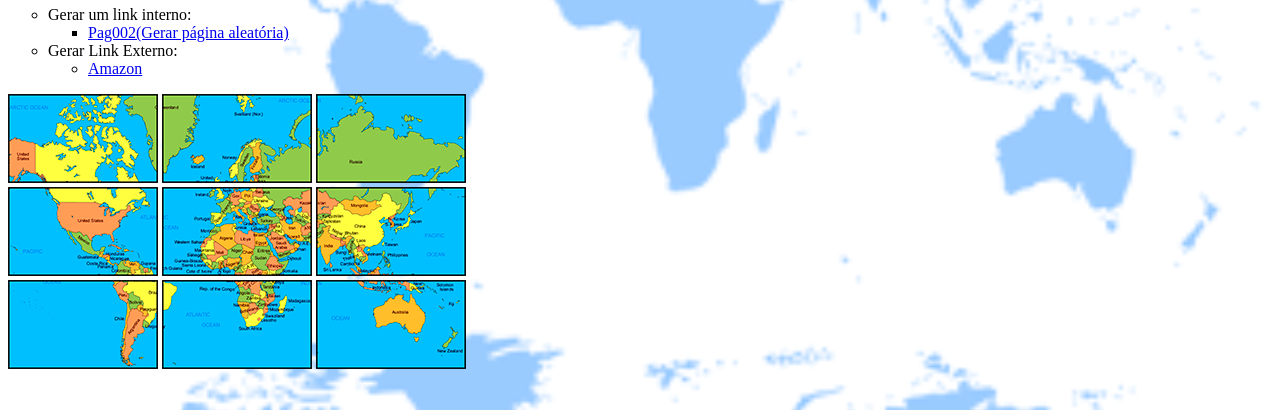
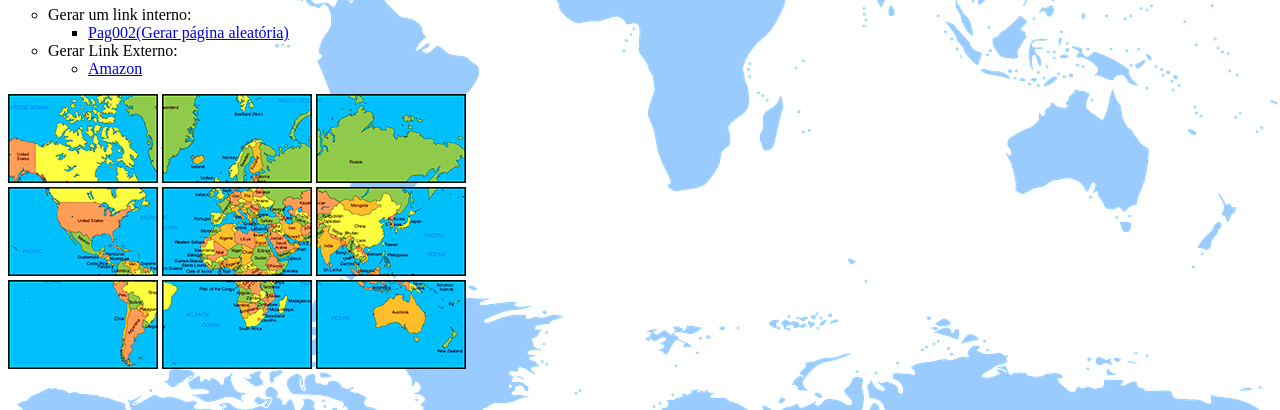
Before and after one commit to samuelt005/Learning-Front-End, a plain HTML site: page Lista001/2.html in a window 1280 px wide. Shown: the part 390-800 px from the top of the page. Drawn offline with Linux system fonts and the light colour scheme.

Commit message:
Correções básicas

```diff
--- a/Lista001/2.html
+++ b/Lista001/2.html
@@ -7,7 +7,7 @@
 
         <title>Mapa Mundi</title>
     </head>
-    <body background="/assets/mundi.png" style="background-size: 100%;">
+    <body background="./assets/mundi2.webp" style="background-size: 100%;">
         <div>
             <h1><b>Qubra Cabeça Mapa Mundi</b></h1>
             <p>Lembrar de utilizar da melhor forma possível tudo que foi aprendido</p>
```
